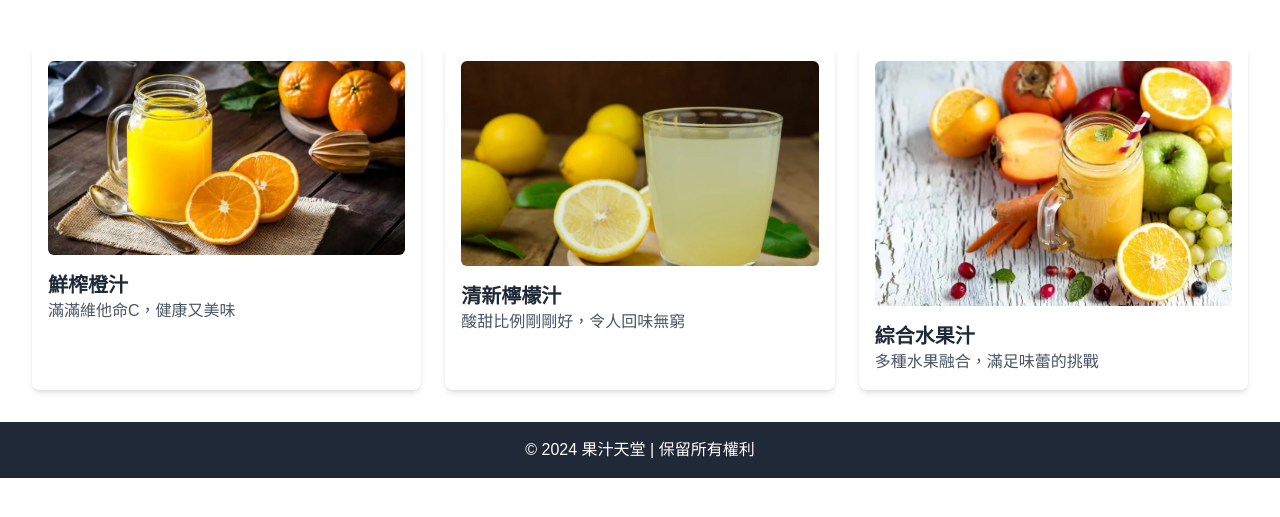
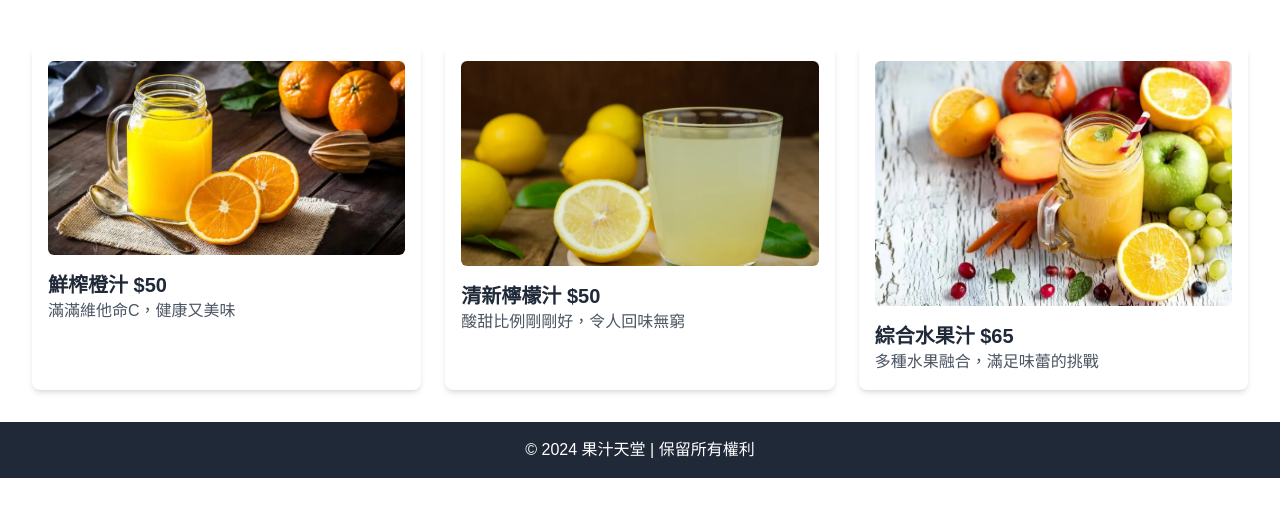
Before and after one commit to Neko0224/juice-website, a plain HTML site: page index.html in a window 1280 px wide. Shown: the part 227-744 px from the top of the page. Drawn offline with nearby package versions, Linux system fonts and the light colour scheme; files whose address does not match are found by name.

Commit message:
index.html

```diff
--- a/index.html
+++ b/index.html
@@ -26,17 +26,17 @@
     <div class="grid grid-cols-1 md:grid-cols-3 gap-6">
       <div class="bg-white shadow-md rounded-lg p-4">
         <img src="images/orange-juice.jpg" alt="橙汁" class="rounded-md mb-4">
-        <h3 class="text-xl font-semibold">鮮榨橙汁</h3>
+        <h3 class="text-xl font-semibold">鮮榨橙汁 $50</h3>
         <p class="text-gray-600">滿滿維他命C，健康又美味</p>
       </div>
       <div class="bg-white shadow-md rounded-lg p-4">
         <img src="images/lemon-juice.jpg" alt="檸檬汁" class="rounded-md mb-4">
-        <h3 class="text-xl font-semibold">清新檸檬汁</h3>
+        <h3 class="text-xl font-semibold">清新檸檬汁 $50</h3>
         <p class="text-gray-600">酸甜比例剛剛好，令人回味無窮</p>
       </div>
       <div class="bg-white shadow-md rounded-lg p-4">
         <img src="images/mixed-juice.jpg" alt="混合果汁" class="rounded-md mb-4">
-        <h3 class="text-xl font-semibold">綜合水果汁</h3>
+        <h3 class="text-xl font-semibold">綜合水果汁 $65</h3>
         <p class="text-gray-600">多種水果融合，滿足味蕾的挑戰</p>
       </div>
     </div>
```
